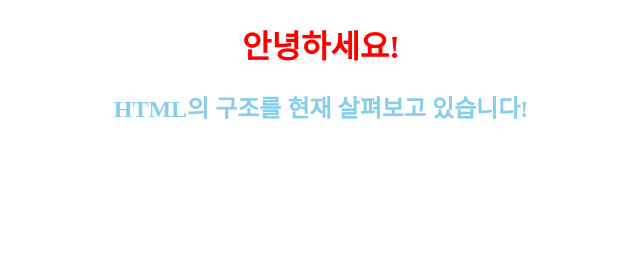
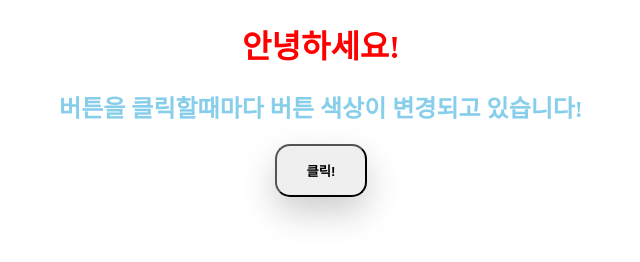
Before and after one commit to vytndyd99/webCodingEdu, a plain HTML site: page index.html in a window 1280 px wide. Shown: the whole page, without its empty margins (319-959 px from the left). Drawn offline with Linux system fonts and the light colour scheme.

Commit message:
마무리

```diff
--- a/index.css
+++ b/index.css
@@ -8,3 +8,20 @@ h2 {
     text-align: center;
 
 }
+
+button {
+    margin: auto;
+    display: block;
+    position: relative;
+    padding: 15px 30px;
+    border-radius: 15px;
+    font-family: "paybooc-Light", sans-serif;
+    box-shadow: 0 15px 35px rgba(0, 0, 0, 0.2);
+    text-decoration: none;
+    font-weight: 600;
+    transition: 0.25s;
+}
+
+button:hover {
+    cursor: pointer;
+}
--- a/index.html
+++ b/index.html
@@ -9,6 +9,9 @@
 </head>
 <body>
     <h1>안녕하세요!</h1>
-    <h2>HTML의 구조를 현재 살펴보고 있습니다!</h2>
+    <h2>버튼을 클릭할때마다 버튼 색상이 변경되고 있습니다!</h2>
+
+    <button id="button" onclick="colorChange()">클릭!</button>
+    <script src="/index.js"></script>
 </body>
 </html>
--- /dev/null
+++ b/index.js
@@ -0,0 +1,7 @@
+function colorChange() {
+    const color = ["#FC5C7D", "#6A82FB", "#38ef7d", "#fffbd5", "#b20a2c", "#CAC531"];
+
+    let num = Math.floor(Math.random() * color.length);
+    let bodyTag = document.getElementById("button");
+    bodyTag.style.backgroundColor = color[num];
+  }
```
Also changed, not shown: image/CSS구조2.PNG, image/CSS구조3.jpg, image/JS구조1.jpg (added), image/mysql이미지.png (added), image/자바스크립트.gif (added), image/자바스크립트이미지.png (added), image/자바이미지.png (added), image/파이썬이미지.png (added), 1 other file.
